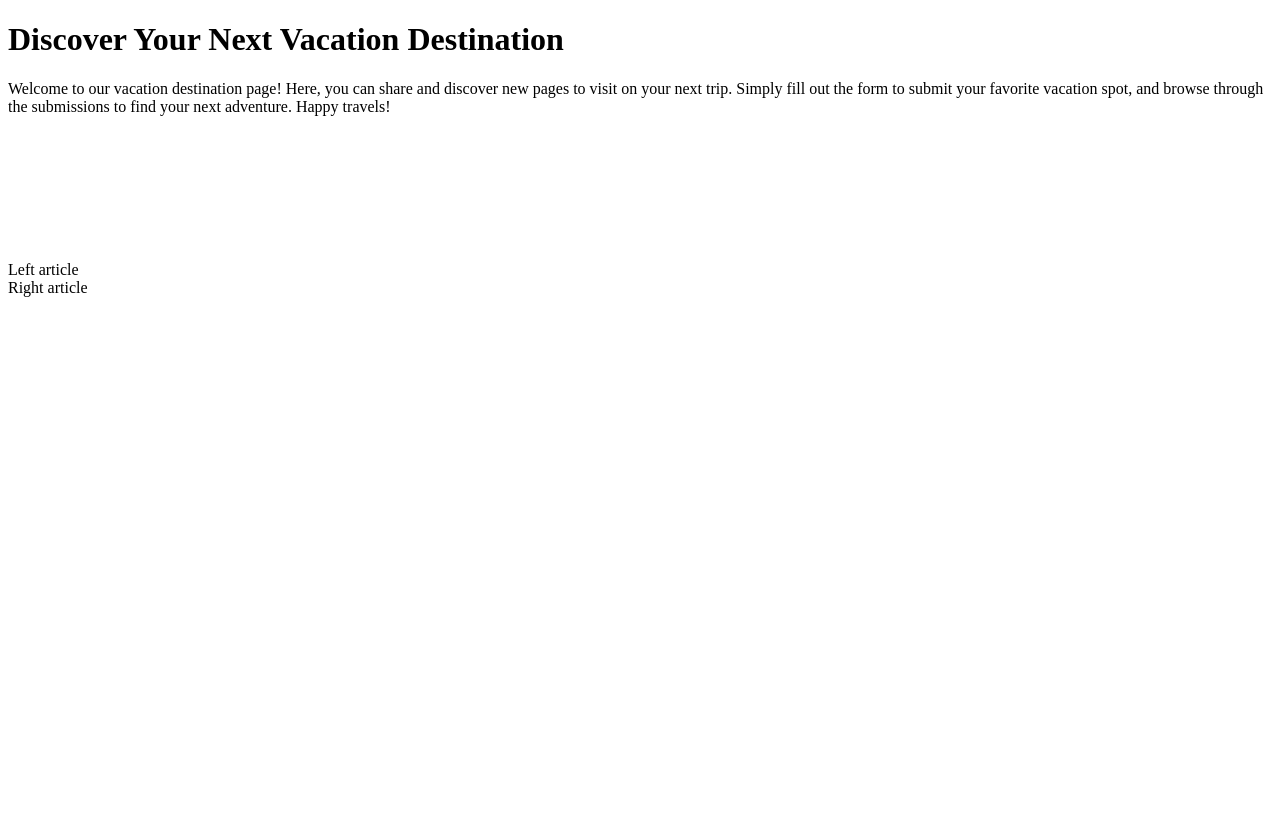
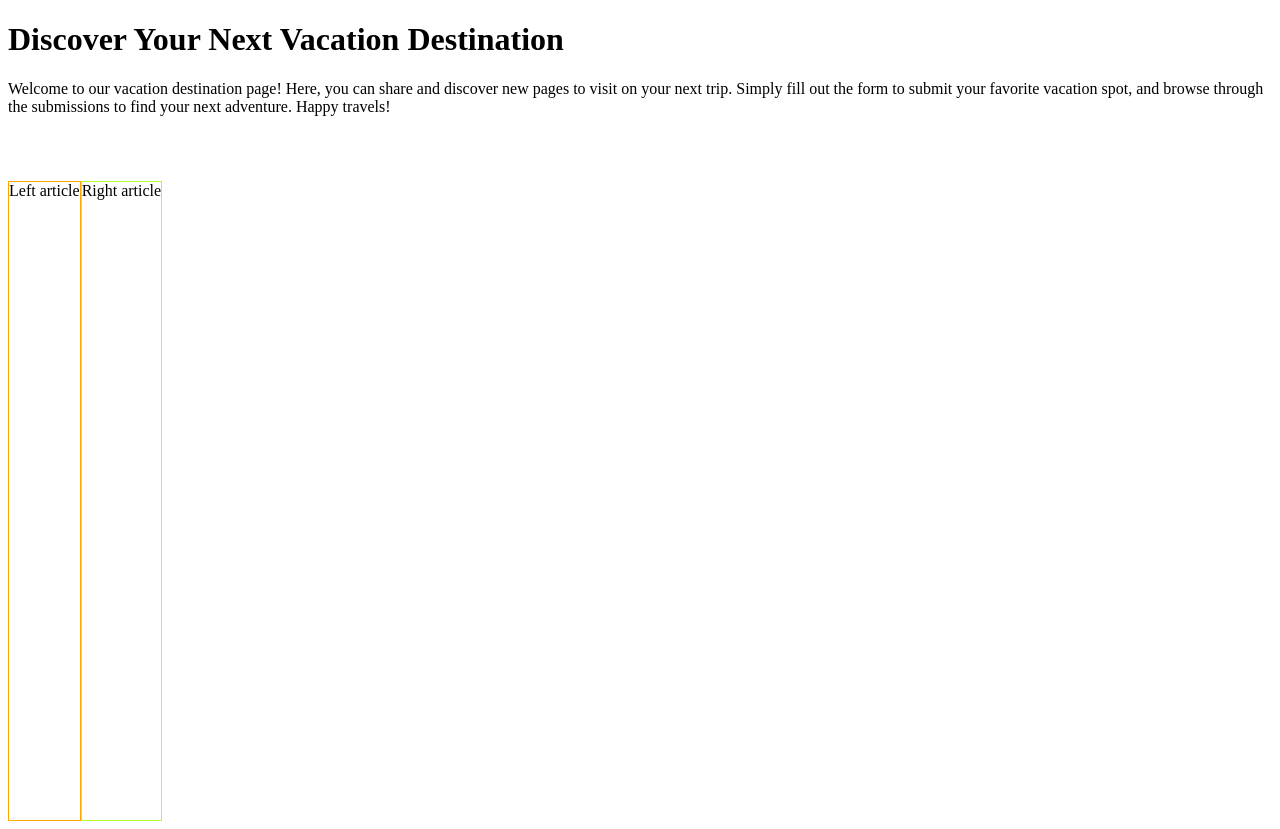
Before and after one commit to sambreece/destination-page, a plain HTML site: page index.html in a window 1280 px wide. Drawn offline with Linux system fonts and the light colour scheme.

Commit message:
made main flexbox

```diff
--- a/index.html
+++ b/index.html
@@ -13,10 +13,10 @@
         <p>Welcome to our vacation destination page! Here, you can share and discover new pages to visit on your next trip. Simply fill out the form to submit your favorite vacation spot, and browse through the submissions to find your next adventure. Happy travels!</p>
     </header>
     <main>
-        <article>
+        <article id="left-article">
             Left article
         </article>
-        <article>
+        <article id="right-article">
             Right article
         </article>
     </main>
--- a/style.css
+++ b/style.css
@@ -3,9 +3,22 @@ body {
 }
 
 header {
-    height: 30%;
+    height: 20%;
 }
 
 main {
-    height: 70%;
+    display: flex;
+    height: 80%;
 }
+
+article {
+    border: 1px solid;
+}
+
+#left-article {
+    border-color: orange;
+}
+
+#right-article {
+    border-color: greenyellow;
+}
```
